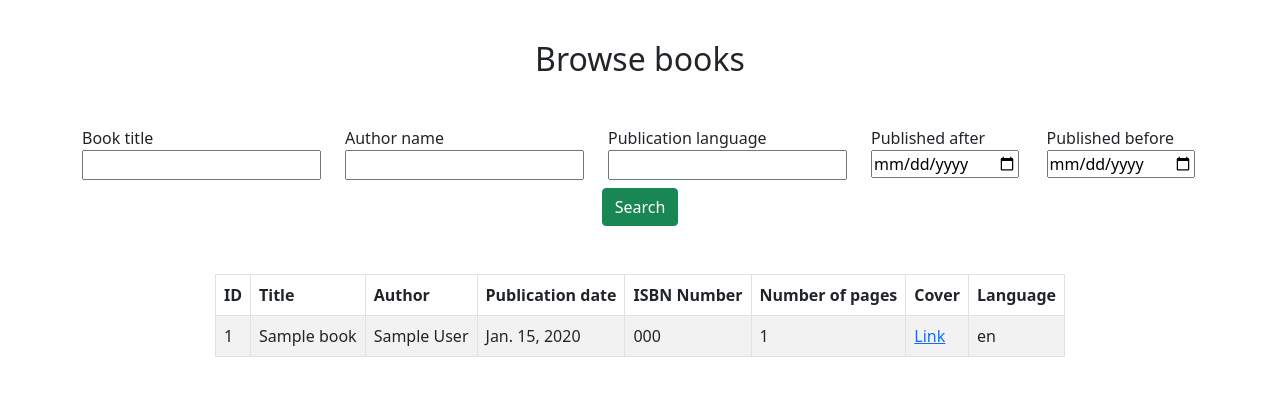
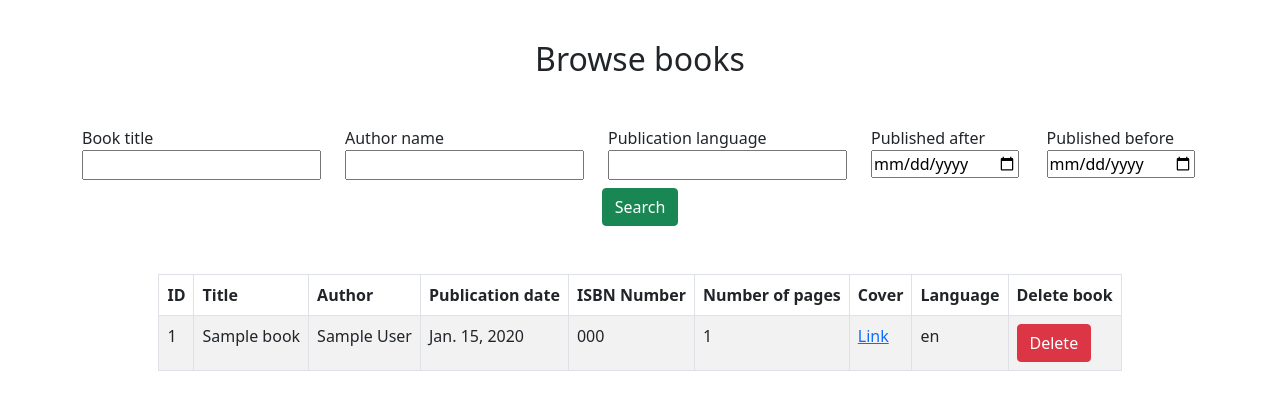
Before and after one commit to rafalstepien/the-most-awesome-library-on-heroku, a Django app: page /all_books/ in a window 1280 px wide. Shown: the part 56-466 px from the top of the page. Run offline with Django 3.2, Linux system fonts and the light colour scheme; tables that the repository leaves empty hold one stand-in row (values such as "Sample post"); some libraries are stand-ins or nearby versions.

Commit message:
Add delete button to each table

```diff
--- a/forms/templates/forms/browse_books.html
+++ b/forms/templates/forms/browse_books.html
@@ -36,6 +36,7 @@
                             <th scope="col">Number of pages</th>
                             <th scope="col">Cover</th>
                             <th scope="col">Language</th>
+                            <th scope="col">Delete book</th>
                         </tr>
                         </thead>
                         <tbody>
@@ -49,6 +50,7 @@
                                 <td>{{ book.pages_number }}</td>
                                 <td><a href="{{ book.cover_link }}">Link</a></td>
                                 <td>{{ book.language }}</td>
+                                <td><form method="post">{% csrf_token %}<button type="submit" name="button_number_{{ book.id }}" class="btn btn-danger">Delete</button></form></a></td>
                             </tr>
                             {% endfor %}
                         </tbody>
--- a/forms/views.py
+++ b/forms/views.py
@@ -45,8 +45,12 @@ def add_new_book(request):
 
 def browse_books(request):
     if request.method == 'POST':
+        form = forms.SearchForm(request.POST)
 
-        form = forms.SearchForm(request.POST)
+        if delete_button_is_clicked(request.POST):
+            button_id = get_clicked_button_id(request.POST)
+            book_to_delete = Book.objects.get(pk = button_id)
+            book_to_delete.delete()
 
         if form.is_valid():
             queryset = Book.objects.all()
@@ -65,6 +69,16 @@ def browse_books(request):
 
     return render(request, 'forms/browse_books.html', {'form': form,
                                                        'all_books': matching_books})
+
+
+def get_clicked_button_id(request_post):
+    full_button_name = [key for key in request_post if 'button_number_' in key][0]
+    button_id = int(full_button_name.replace('button_number_', ''))
+    return button_id
+
+
+def delete_button_is_clicked(request_post):
+    return [key for key in request_post if 'button_number_' in key]
 
 
 def add_new_book_by_keywords(request):
```
